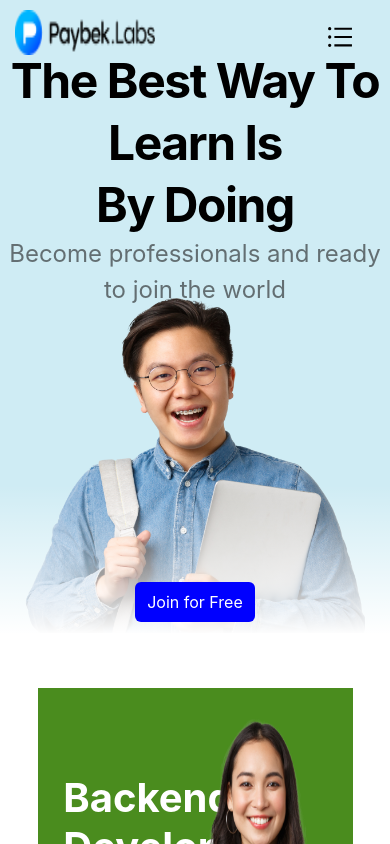
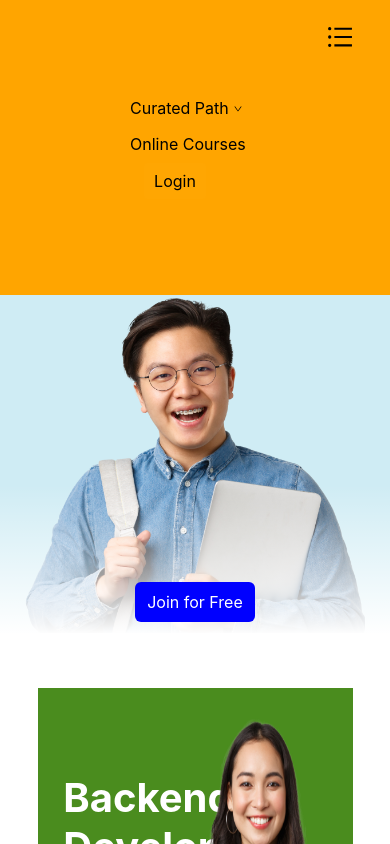
Before and after one commit to Abdullox0090/Paybek, a React (Create React App) app: page / in a window 390 px wide. Shown: the top 844 px of the page. Built offline with nearby package versions, Linux system fonts and the light colour scheme; a web font is replaced by a local one.

Commit message:
Section-bottom qo'shildi

```diff
--- a/src/Header/Header.js
+++ b/src/Header/Header.js
@@ -8,7 +8,8 @@ function Header() {
   const navRef = useRef();
 
   const navbar = () => {
-    navRef.current.classList.toggle("responsive_nav");
+    // navRef.current.classList.toggle("responsive_nav");
+    navRef.current.style='top:-35%';
     console.log("Gamburger");
   };
 
@@ -31,8 +32,11 @@ function Header() {
             </button>
           </div>
         </div>
-        <AiOutlineBars className={cls.nav_btn} onClick={navbar} />
+        <AiOutlineBars className={cls.nav_btn} onClick={navbar} style={{ "z-index":"3"}} />
       </div>
+
+
+
       <div className={cls.mainBox}>
         <div className={cls.para}>
           <h1>
--- a/src/Header/header.module.scss
+++ b/src/Header/header.module.scss
@@ -35,6 +35,7 @@
           margin: 0 15px;
           font-size: 16px;
           font-family: "PT Mono" monospace;
+          cursor: pointer;
         }
       }
 
@@ -47,6 +48,7 @@
           margin: 0 20px;
           border: none;
         }
+
         .login {
           background-color: #ffffff02;
           border: 1px solid rgba(27, 27, 27, 0.9);
@@ -60,6 +62,7 @@
         }
       }
     }
+
     .nav_btn {
       display: none;
     }
@@ -94,6 +97,7 @@
 
         color: #000000;
       }
+
       p {
         font-family: "Inter";
         font-style: normal;
@@ -123,6 +127,7 @@
     .photo {
       width: 42%;
       height: 99.5%;
+
       .resbtnJoin {
         display: none;
       }
@@ -139,6 +144,7 @@
       width: 100%;
       display: flex;
       justify-content: space-between;
+
       img {
         width: 140px;
         height: 45px;
@@ -148,9 +154,9 @@
       .navbar {
         position: fixed;
         top: 0;
-        left: -100%;
-        height: 100%;
-        width: 50%;
+        left: 0;
+        height: 35%;
+        width: 100%;
         display: flex;
         flex-direction: column;
         align-items: center;
@@ -158,6 +164,26 @@
         gap: 1.5rem;
         background-color: orange;
         transition: 1s;
+        z-index: 2;
+
+        ul{
+          margin-top: 90px;
+        }
+        .auth {
+          margin: auto;
+          position: relative;
+          top: -60px;
+          right: 20px;
+
+          .login {
+            border-bottom: 2px solid red;
+            border: none;
+          }
+
+          .signBtn {
+            display: none;
+          }
+        }
       }
 
       .responsive_nav {
@@ -173,11 +199,13 @@
         margin: 9px 30px 0 0;
       }
     }
+
     .mainBox {
       display: flex;
       justify-content: center;
       align-items: center;
       flex-direction: column;
+
       .photo {
         width: 100%;
         height: 60%;
@@ -186,11 +214,13 @@
         justify-content: center;
         align-items: center;
         flex-direction: column;
+
         img {
           width: 90%;
           height: 99%;
           object-fit: contain;
         }
+
         .resbtnJoin {
           position: absolute;
           display: flex;
@@ -200,11 +230,10 @@
           height: 150px;
           padding-bottom: 5px;
           bottom: 0;
-          background: linear-gradient(
-            180deg,
-            rgba(217, 217, 217, 0) 0%,
-            #ffffff 100%
-          );
+          background: linear-gradient(180deg,
+              rgba(217, 217, 217, 0) 0%,
+              #ffffff 100%);
+
           button {
             width: 120px;
             height: 40px;
@@ -218,6 +247,7 @@
           }
         }
       }
+
       .para {
         display: flex;
         justify-content: center;
@@ -226,6 +256,11 @@
         text-align: center;
         width: 100%;
         height: 40%;
+
+        h1{
+          font-size:30px ;
+        }
+
         button {
           display: none;
         }
--- a/src/Main/ImgRow.js
+++ b/src/Main/ImgRow.js
@@ -11,7 +11,7 @@ function ImgRow(Props) {
     >
       <div className={slc.title}>
         <h1>{props.lang}</h1>
-        <p>{props.title}</p>
+         <p>{props.title}</p>
       </div>
 
       <div className={slc.contenerImg}>
--- a/src/Main/Main.js
+++ b/src/Main/Main.js
@@ -7,6 +7,7 @@ import flutter from "./imgs/Flutter.png";
 import iOS from "./imgs/ios.png";
 import data from "./imgs/Data.png";
 import Section from "../Section/Section";
+import SectionBottom from "../SectionBox/SectionBottom";
 function Main() {
   const course = [
     {
@@ -48,6 +49,9 @@ function Main() {
       <div>
         <Section />
       </div>
+      <div>
+        <SectionBottom/>
+      </div>
     </>
   );
 }
--- /dev/null
+++ b/src/SectionBox/SectionBottom.js
@@ -0,0 +1,9 @@
+import React from 'react'
+import cls from './secBottom.module.scss'
+function SectionBottom() {
+  return (
+    <div className={cls.wrapper}>SectionBottom</div>
+  )
+}
+
+export default SectionBottom
--- /dev/null
+++ b/src/SectionBox/secBottom.module.scss
@@ -0,0 +1,7 @@
+.wrapper{
+    margin-top: 30px;
+    width: 100%;
+    height: 300px;
+    position: relative;
+    background-color: aqua;
+}
```
